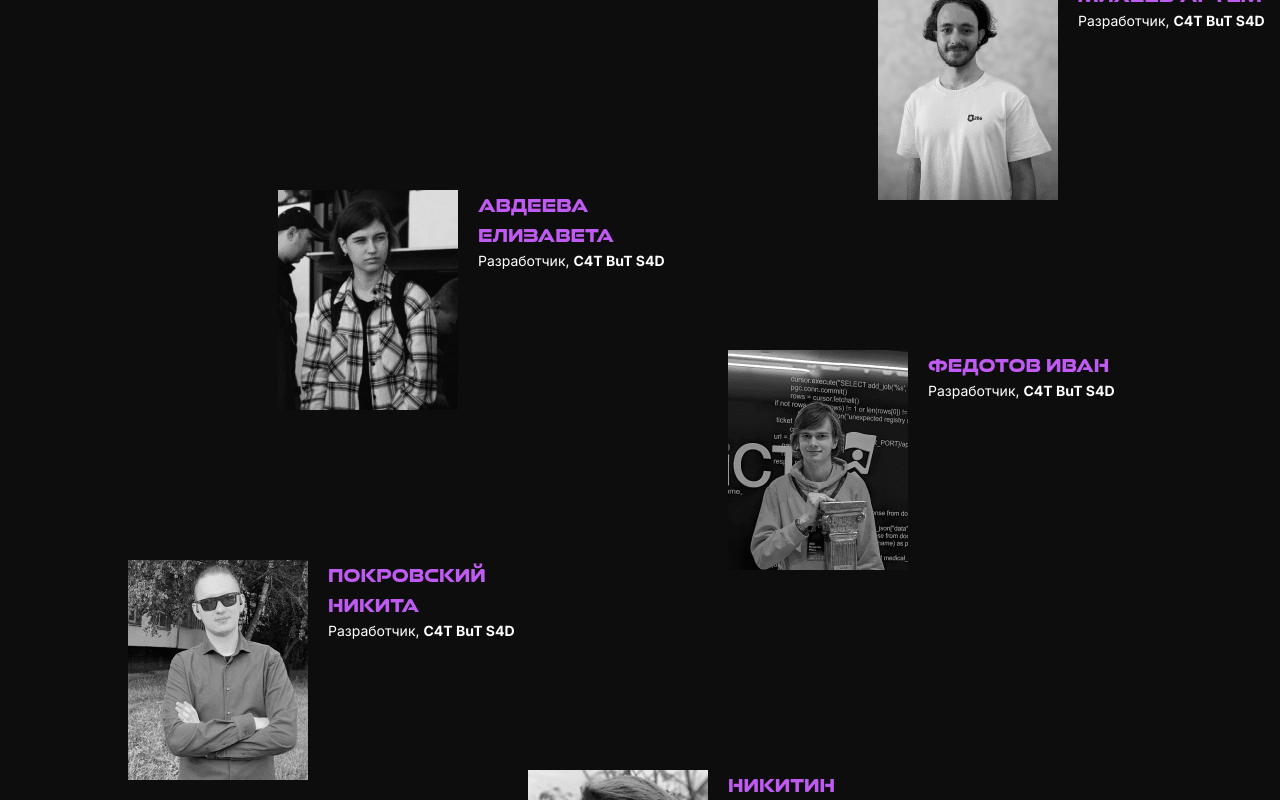
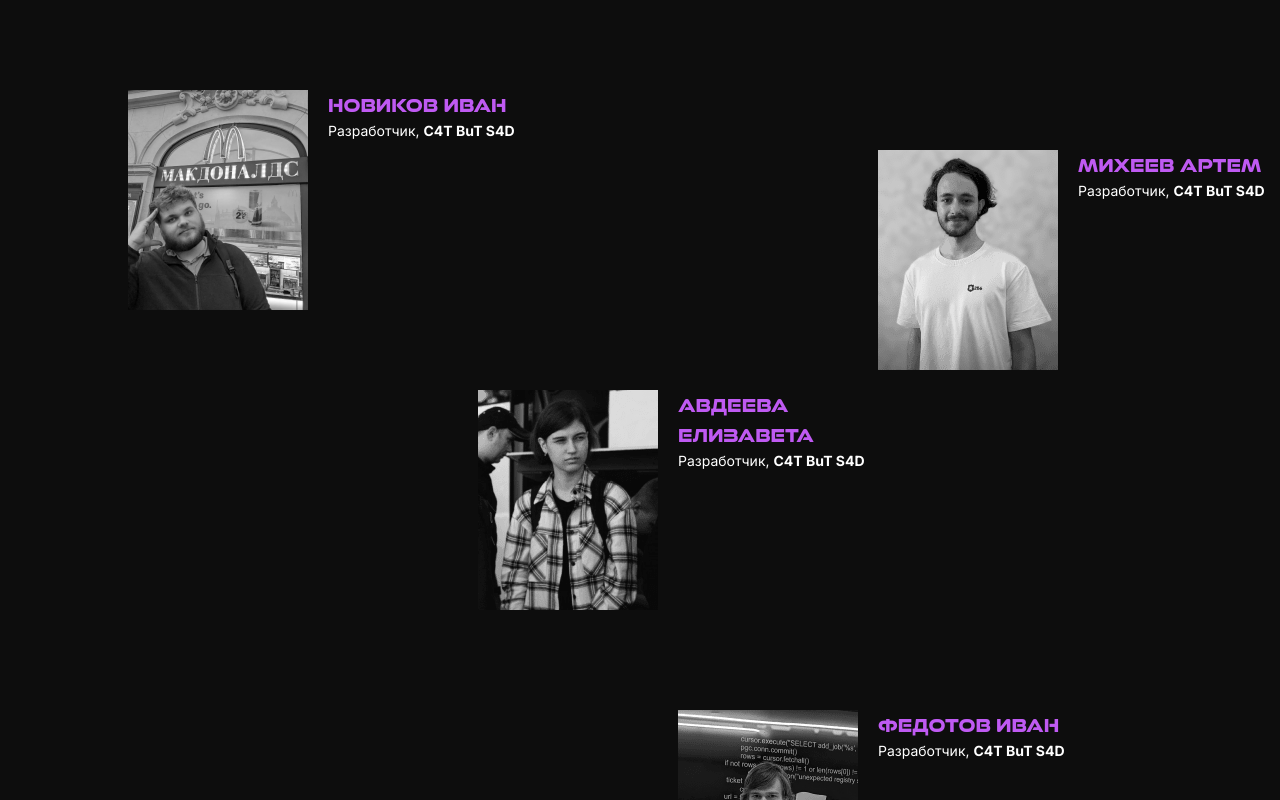
Before and after one commit to RoastedPikachu/CTF_Cup_2023, a Next.js app: page /team in a window 1280 px wide. Shown: the part 5280-6080 px from the top of the page. Built offline with nearby package versions, Linux system fonts and the light colour scheme.

Commit message:
Добавил проектного организатора

```diff
--- a/src/app/team/page.tsx
+++ b/src/app/team/page.tsx
@@ -166,80 +166,87 @@ const Page = () => {
                     />
 
                     <PersonInfo
+                        imgPath={'/static/teamPage/avatars/project/NovikovIvanAvatar.png'}
+                        personDescription={'Новиков Иван'}
+                        personText={'Разработчик, <strong>C4T BuT S4D</strong>'}
+                        styles={'mt-[100px] mlarge:mt-[50px] ml-[0px] deskWide:ml-[0px] mlarge:ml-[25%] mmedium:ml-[20%] msmall:ml-[12.5%]'}
+                    />
+
+                    <PersonInfo
                         imgPath={'/static/teamPage/avatars/project/MicheevArtemAvatar.png'}
                         personDescription={'Михеев Артем'}
                         personText={'Разработчик, <strong>C4T BuT S4D</strong>'}
-                        styles={'mt-[-10px] mlarge:mt-[50px] ml-[750px] deskWide:ml-[800px] mlarge:ml-[25%] mmedium:ml-[20%] msmall:ml-[12.5%]'}
+                        styles={'mt-[-160px] mlarge:mt-[50px] ml-[750px] deskWide:ml-[800px] mlarge:ml-[0px]'}
                     />
 
                     <PersonInfo
                         imgPath={'/static/teamPage/avatars/project/AvdeevaElizavetaAvatar.png'}
                         personDescription={'Авдеева Елизавета'}
                         personText={'Разработчик, <strong>C4T BuT S4D</strong'}
-                        styles={'mt-[-10px] mlarge:mt-[50px] ml-[150px] mlarge:ml-[0px]'}
+                        styles={'mt-[20px] mlarge:mt-[50px] ml-[350px] mlarge:ml-[25%] mmedium:ml-[20%] msmall:ml-[12.5%]'}
                     />
 
                     <PersonInfo
                         imgPath={'/static/teamPage/avatars/project/FedotovIvanAvatar.png'}
                         personDescription={'Федотов Иван'}
                         personText={'Разработчик, <strong>C4T BuT S4D</strong'}
-                        styles={'mt-[-60px] mlarge:mt-[50px] ml-[600px] deskWide:ml-[650px] mlarge:ml-[25%] mmedium:ml-[20%] msmall:ml-[12.5%]'}
+                        styles={'mt-[100px] mlarge:mt-[50px] ml-[550px] deskWide:ml-[600px] mlarge:ml-[0%]'}
                     />
 
                     <PersonInfo
                         imgPath={'/static/teamPage/avatars/project/PokrovskiyNikitaAvatar.png'}
                         personDescription={'Покровский Никита'}
                         personText={'Разработчик, <strong>C4T BuT S4D</strong>'}
-                        styles={'mt-[-10px] mlarge:mt-[50px]'}
+                        styles={'mt-[-60px] mlarge:mt-[50px] mlarge:ml-[25%] mmedium:ml-[20%] msmall:ml-[12.5%]'}
                     />
 
                     <PersonInfo
                         imgPath={'/static/teamPage/avatars/project/NikitinRomanAvatar.png'}
                         personDescription={'Никитин Роман'}
                         personText={'DevOps, <strong>C4T BuT S4D</strong>'}
-                        styles={'mt-[-10px] mlarge:mt-[50px] ml-[400px] deskWide:ml-[450px] mlarge:ml-[25%] mmedium:ml-[20%] msmall:ml-[12.5%]'}
+                        styles={'mt-[-10px] mlarge:mt-[50px] ml-[400px] deskWide:ml-[450px] mlarge:ml-[0px]'}
                     />
 
                     <PersonInfo
                         imgPath={'/static/teamPage/avatars/project/KhakimovLevAvatar.png'}
                         personDescription={'Хакимов Лев'}
                         personText={'Технический специалист'}
-                        styles={'mt-[-10px] mlarge:mt-[50px] ml-[750px] deskWide:ml-[800px] mlarge:ml-[0px]'}
+                        styles={'mt-[-10px] mlarge:mt-[50px] ml-[750px] deskWide:ml-[800px] mlarge:ml-[25%] mmedium:ml-[20%] msmall:ml-[12.5%]'}
                     />
 
                     <PersonInfo
                         imgPath={'/static/teamPage/avatars/project/ZeunovAntonAvatar.png'}
                         personDescription={'Зеунов Антон'}
                         personText={'Разработчик'}
-                        styles={'mt-[-60px] mlarge:mt-[50px] ml-[0px] mlarge:ml-[25%] mmedium:ml-[20%] msmall:ml-[12.5%]'}
+                        styles={'mt-[-60px] mlarge:mt-[50px] ml-[0px] mlarge:ml-[0px]'}
                     />
 
                     <PersonInfo
                         imgPath={'/static/teamPage/avatars/project/KarabutBorisAvatar.png'}
                         personDescription={'Карабут Борис'}
                         personText={'Frontend-разработчик'}
-                        styles={'mt-[-60px] mlarge:mt-[50px] ml-[400px] deskWide:ml-[450px] mlarge:ml-[0px]'}
+                        styles={'mt-[-60px] mlarge:mt-[50px] ml-[400px] deskWide:ml-[450px] mlarge:ml-[25%] mmedium:ml-[20%] msmall:ml-[12.5%]'}
                     />
 
                     <PersonInfo
                         imgPath={'/static/teamPage/avatars/project/GrekovIlyaAvatar.png'}
                         personDescription={'Греков Илья'}
                         personText={'Разработчик, <strong>C4T BuT S4D</strong>'}
-                        styles={'mt-[150px] mlarge:mt-[50px] ml-[600px] deskWide:ml-[650px] mlarge:ml-[25%] mmedium:ml-[20%] msmall:ml-[12.5%]'}
+                        styles={'mt-[150px] mlarge:mt-[50px] ml-[600px] deskWide:ml-[650px] mlarge:ml-[0px]'}
                     />
 
                     <PersonInfo
                         imgPath={'/static/teamPage/avatars/project/KokorinVsevolodAvatar.png'}
                         personDescription={'Кокорин Всеволод'}
                         personText={'Разработчик, <strong>C4T BuT S4D</strong'}
-                        styles={'mt-[60px] mlarge:mt-[50px] ml-[150px] mlarge:ml-[0px]'}
+                        styles={'mt-[60px] mlarge:mt-[50px] ml-[150px] mlarge:ml-[25%] mmedium:ml-[20%] msmall:ml-[12.5%]'}
                     />
 
                     <PersonInfo
                         imgPath={'/static/teamPage/avatars/project/ShpilevRomanAvatar.png'}
                         personDescription={'Шпилев Роман'}
                         personText={'3D художник'}
-                        styles={'mt-[-20px] mlarge:mt-[50px] ml-[600px] deskWide:ml-[650px] mlarge:ml-[25%] mmedium:ml-[20%] msmall:ml-[12.5%]'}
+                        styles={'mt-[-20px] mlarge:mt-[50px] ml-[600px] deskWide:ml-[650px] mlarge:ml-[0px]'}
                     />
                 </section>
             </main>
```
Also changed, not shown: public/static/teamPage/avatars/project/NovikovIvanAvatar.png (added).
